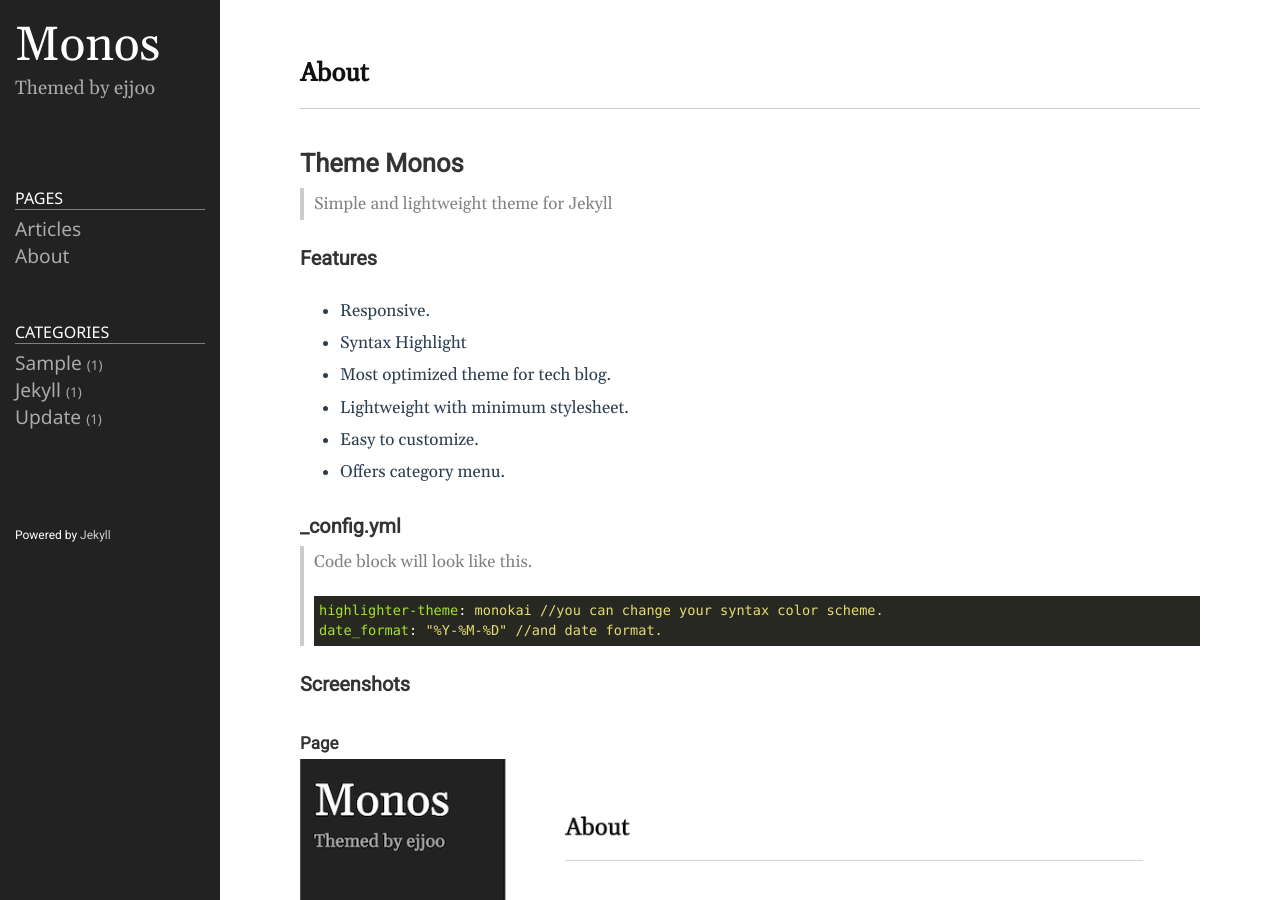
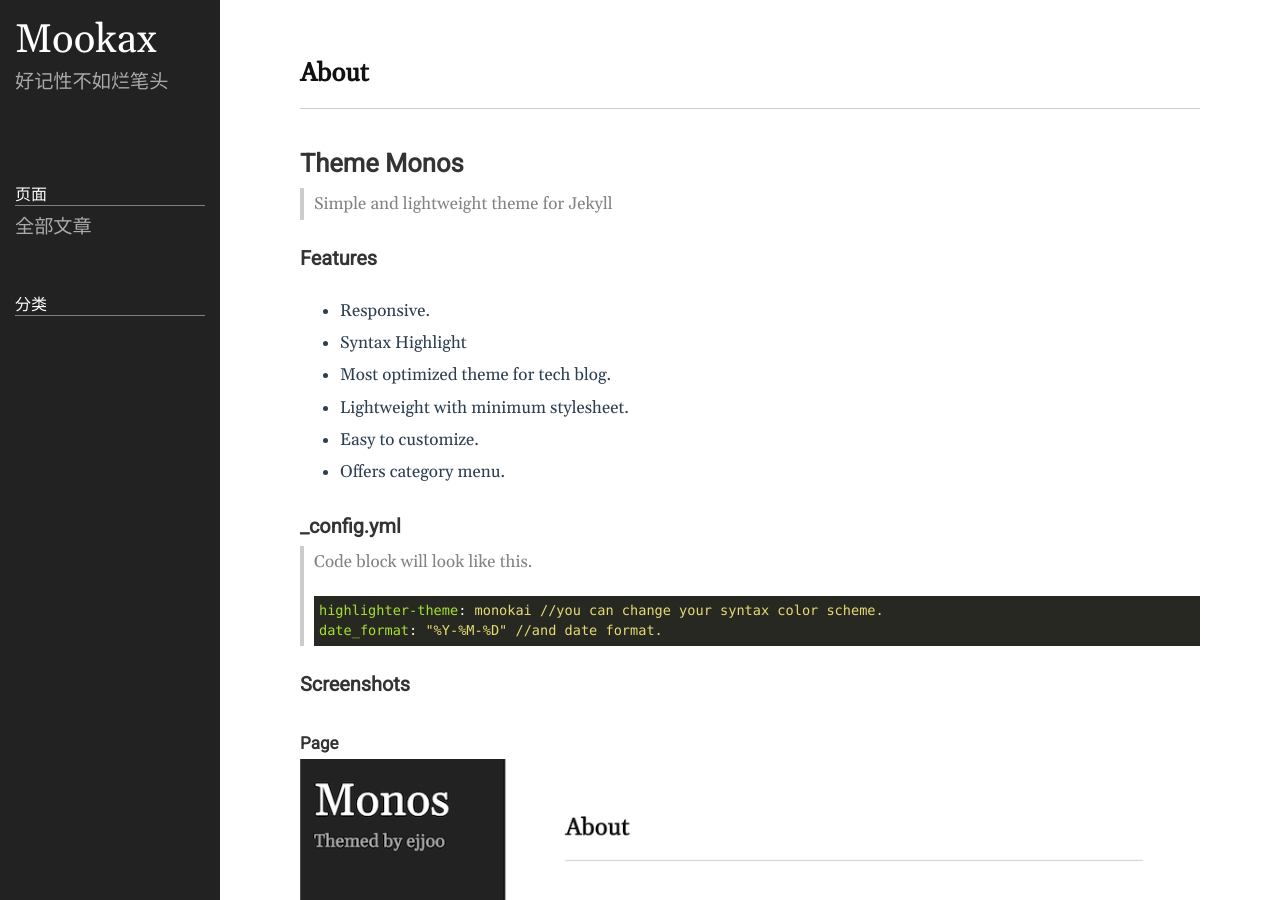
Before and after one commit to mookax/mookax.github.io, a Jekyll site: the page built from README.md, in a window 1280 px wide and 900 px high. Built offline with Jekyll 4.4.1, drawn with Linux system fonts in a browser that asks for light colours.

Commit message:
初始化框架

```diff
--- a/Gemfile
+++ b/Gemfile
@@ -27,3 +27,5 @@ end
 
 # Performance-booster for watching directories on Windows
 gem "wdm", "~> 0.1.1", :install_if => Gem.win_platform?
+
+gem 'public_suffix', '~> 3.0', '>= 3.0.2'
--- a/_config.yml
+++ b/_config.yml
@@ -18,13 +18,13 @@
 # You can create any custom variable you would like, and they will be accessible
 # in the templates via {{ site.myvariable }}.
 
-title: Monos
-email: ejjoo7994@gmail.com
-description: >- # this means to ignore newlines until "baseurl:"
-  Themed by ejjoo
+title: Mookax
+email: mookax@foxmail.com
+description: >-
+  好记性不如烂笔头
 # baseurl: "/" # the subpath of your site, e.g. /blog
 # url: "http://ejjoo.github.io" # the base hostname & protocol for your site, e.g. http://example.com
-github_username: ejjoo
+
 highlighter: rouge
 svg:
   optimize: true
--- a/_includes/sidebar.html
+++ b/_includes/sidebar.html
@@ -1,40 +1,20 @@
 <div class="sidebar-item sidebar-header">
-	<div class='sidebar-brand'>
-		<a href="/about/">{{ site.title }}</a>
-	</div>
+	<p style="font-size: 40px;">{{ site.title }}</p>
 	<p class="lead">{{ site.description }}</p>
-	{%- if social.github -%}
-		<a rel="me" href="https://github.com/{{ social.github | cgi_escape | escape }}" title="{{ social.github | escape }}">
-			<svg class="svg-icon grey">
-				<use xlink:href="{{ '/assets/minima-social-icons.svg#github' | relative_url }}" />
-			</svg></a></li>
-	{%- endif -%}
 </div>
 
 <div class="sidebar-item sidebar-nav">
 	<ul class="nav">
-      <li class="nav-title">Pages</li>
+		<li class="nav-title">页面</li>
 		<li>
-	  	<a class="nav-item" href="/">Articles</a>
+			<a class="nav-item" href="/">全部文章</a>
 		</li>
-	  {% assign pages_list = site.pages %}
-	  {% for node in pages_list %}
-	    {% if node.title != null %}
-	      {% if node.layout == "page" %}
-	        <li>
-	        	<a class="nav-item" href="{{ node.url }}">
-	            	{{ node.title }}
-	            </a>
-	        </li>
-	      {% endif %}
-	    {% endif %}
-	  {% endfor %}
 	</ul>
 </div>
 
 <div class="sidebar-item sidebar-nav">
 	<ul class="nav">
-			<li class="nav-title">Categories</li>
+		<li class="nav-title">分类</li>
 		{% for category in site.categories %}
 		<li>
 			<a class="nav-item" href="{{ root_url }}/{{ site.category_dir }}#{{ category | first }}">
@@ -46,7 +26,3 @@
 		</nav>
 	</ul>
 </div>
-
-<div class="sidebar-item sidebar-footer">
-	<p>Powered by <a href="https://github.com/jekyll/jekyll">Jekyll</a></p>
-</div>
```
Also changed, not shown: _includes/category.html (+5 -6 lines), _includes/home.html (+6 -10 lines), _posts/2020-01-02-post1.markdown (deleted, +0 -13 lines), _posts/2020-01-02-welcome-to-jekyll.markdown (deleted, +0 -29 lines), Gemfile.lock. Lines whose indentation alone changed are shown as unchanged.
